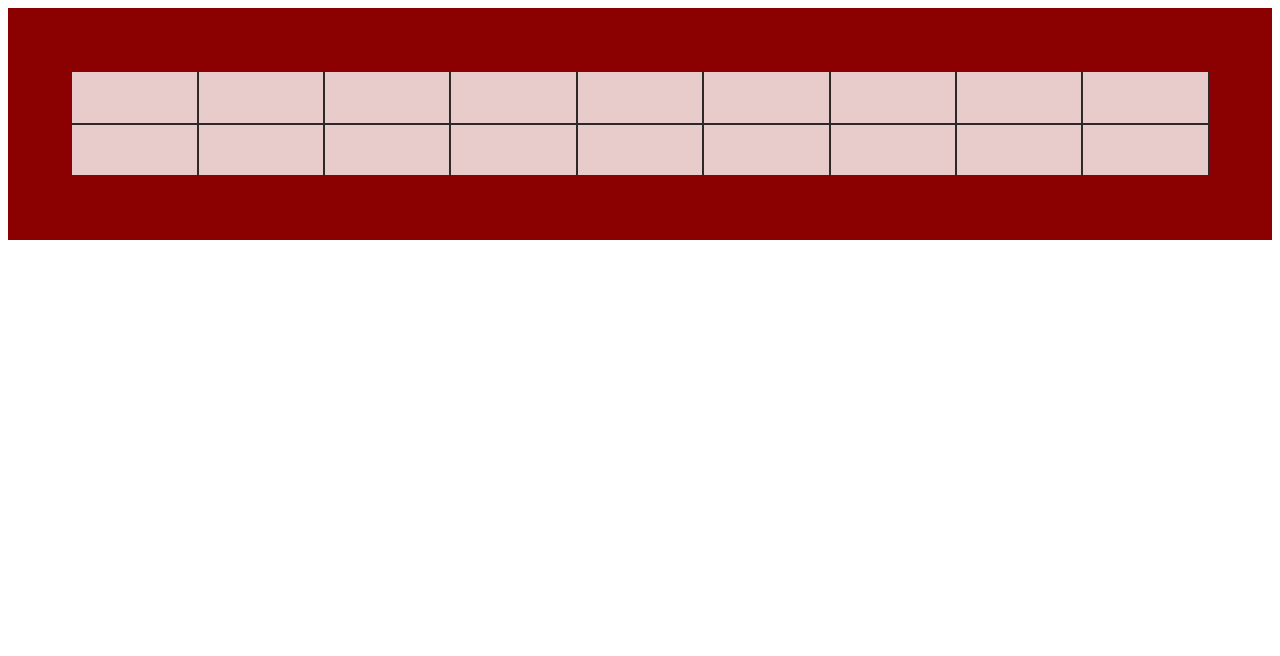
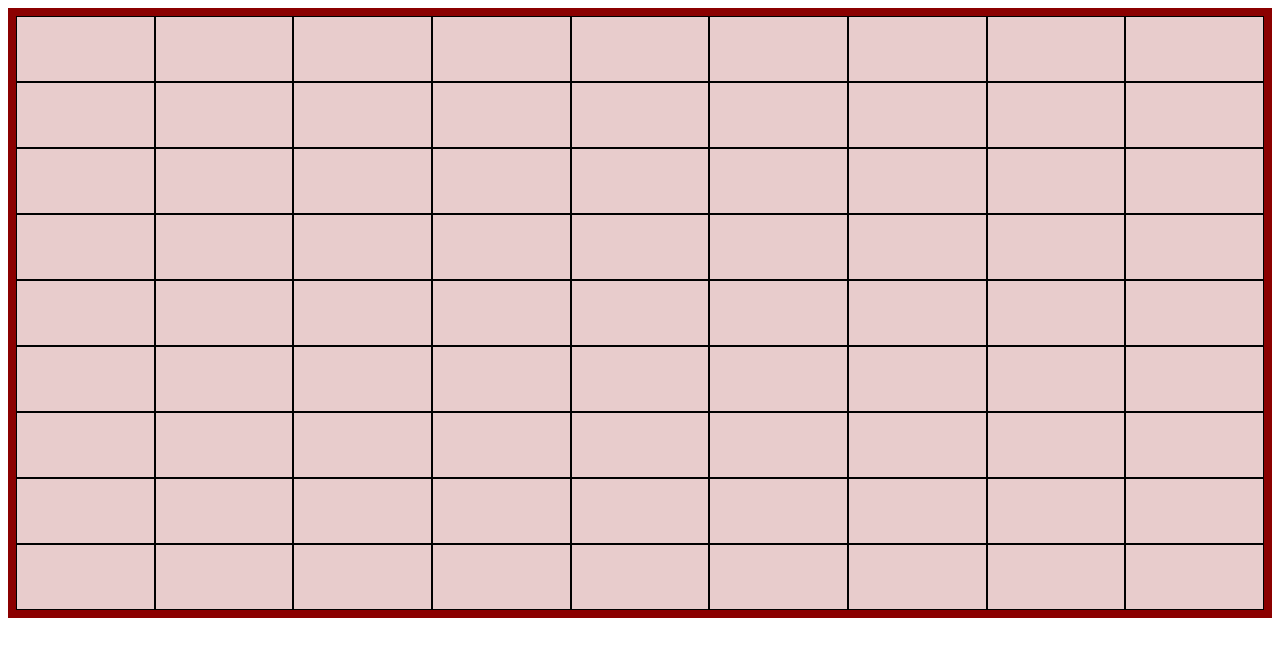
Before and after one commit to marloustolk/puzzle, an Angular app: page / in a window 1280 px wide. Shown: the top 656 px of the page. Built offline with nearby package versions, Linux system fonts and the light colour scheme.

Commit message:
select place

```diff
--- a/src/app/app.component.css
+++ b/src/app/app.component.css
@@ -2,11 +2,10 @@
   display: grid;
   grid-template-columns: repeat(9, auto);
   background-color: darkred;
-  padding: 5%;
+  padding: 1vh;
 }
 .place {
-  background-color: rgba(255, 255, 255, 0.8);
-  border: 1px solid rgba(0, 0, 0, 0.8);
-  padding: 20%;
+  border: 1px solid rgb(0, 0, 0);
+  padding: 4vh;
   text-align: center;
 }
--- a/src/app/app.component.html
+++ b/src/app/app.component.html
@@ -1,20 +1,6 @@
 <div class="board">
-  <div class="place"></div>
-  <div class="place"></div>
-  <div class="place"></div>
-  <div class="place"></div>
-  <div class="place"></div>
-  <div class="place"></div>
-  <div class="place"></div>
-  <div class="place"></div>
-  <div class="place"></div>
-  <div class="place"></div>
-  <div class="place"></div>
-  <div class="place"></div>
-  <div class="place"></div>
-  <div class="place"></div>
-  <div class="place"></div>
-  <div class="place"></div>
-  <div class="place"></div>
-  <div class="place"></div>
+  <div *ngFor="let place of places | keyvalue" class="place"
+  [style.background-color]="getColor(place.value)"
+  (mouseover)="select(place.key)"
+  (mouseleave)="deselect()"></div>
 </div>
--- a/src/app/app.component.ts
+++ b/src/app/app.component.ts
@@ -1,10 +1,31 @@
-import { Component, VERSION } from '@angular/core';
+import { Component, OnInit } from '@angular/core';
 
 @Component({
   selector: 'my-app',
   templateUrl: './app.component.html',
   styleUrls: [ './app.component.css' ]
 })
-export class AppComponent  {
+export class AppComponent implements OnInit {
+places: Map<number, boolean>;
+shape: number[] = [1,3,10,11,12,20];
+boardSquareCount: number = 9;
 
+  ngOnInit() {
+    this.places = new Map<number, boolean>();
+    this.deselect();
+  }
+
+  getColor(selected: boolean): string {
+    return selected ? "rgb(122, 209, 133)" : "rgba(255, 255, 255, 0.8)";
+  }
+
+  select(key: number){
+    this.places.set(key, true);
+  }
+
+  deselect(){
+    for (let i = 1; i <= Math.pow(this.boardSquareCount, 2); i++){
+      this.places.set(i, false);
+    }
+  }
 }
```
